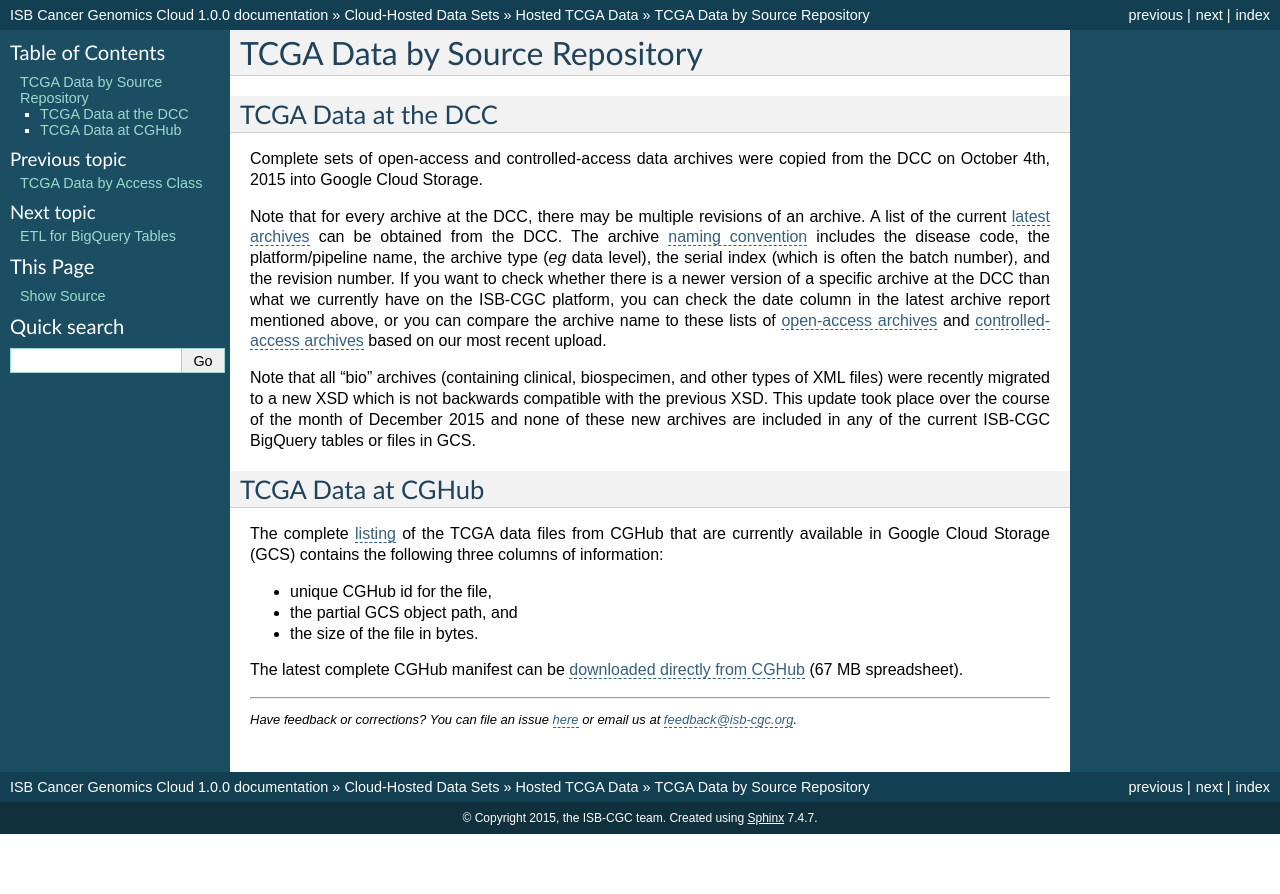
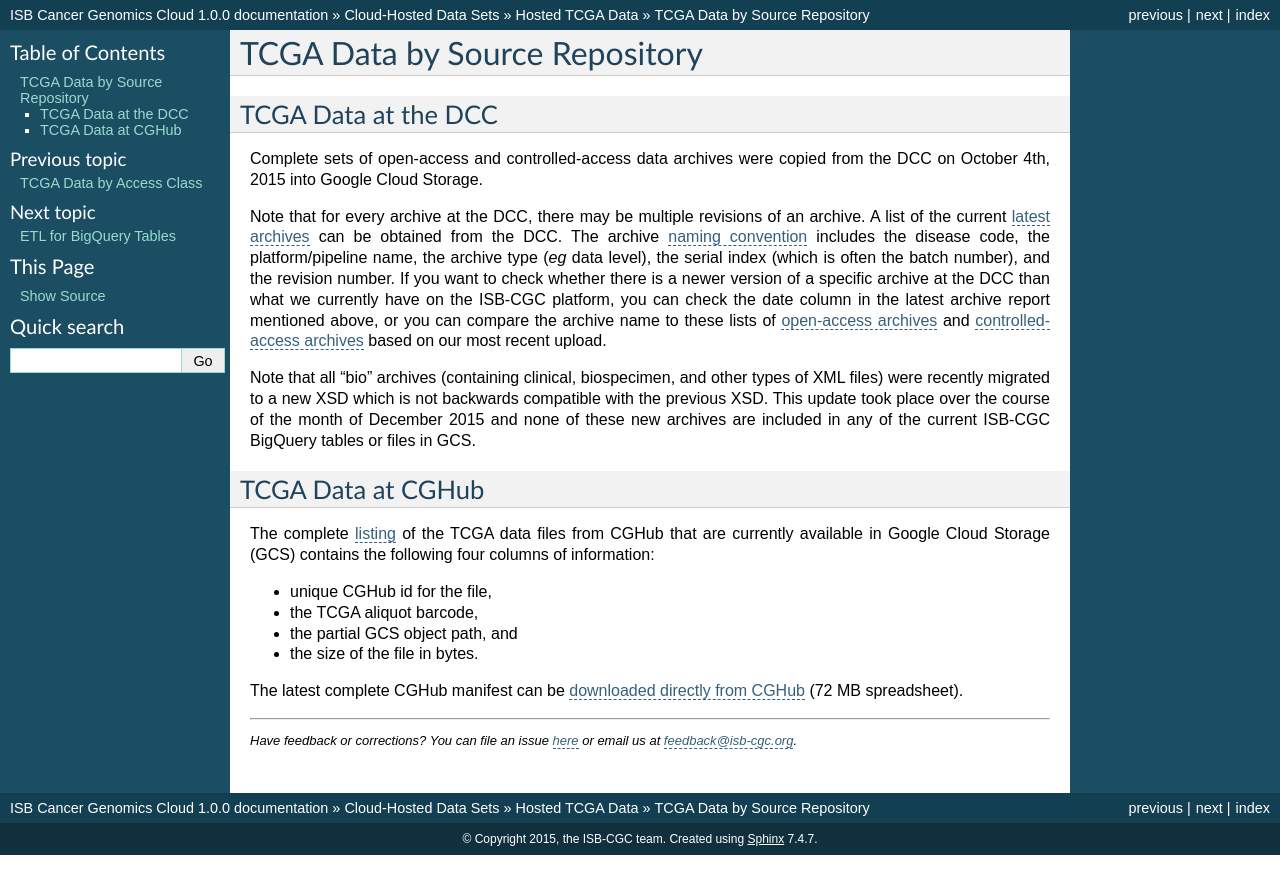
Before and after one commit to isb-cgc/readthedocs, a Sphinx documentation site: the page built from docs/source/sections/data/data2/bySourceRepo.rst, in a window 1280 px wide. Shown: the top 894 px of the page. Built offline with Sphinx 7.4.7, drawn with Linux system fonts in a browser that asks for light colours.

```diff
--- a/docs/source/sections/data/data2/bySourceRepo.rst
+++ b/docs/source/sections/data/data2/bySourceRepo.rst
@@ -30,13 +30,14 @@ TCGA Data at CGHub
 ==================
 
 The complete
-`listing <https://raw.githubusercontent.com/isb-cgc/readthedocs/master/docs/include/GCS_listing.v2.tsv>`_
+`listing <https://raw.githubusercontent.com/isb-cgc/readthedocs/master/docs/include/GCS_listing.v3.tsv>`_
 of the TCGA data files from CGHub that are currently available in Google Cloud Storage (GCS)
-contains the following three columns of information:
+contains the following four columns of information:
 
 * unique CGHub id for the file,
+* the TCGA aliquot barcode,
 * the partial GCS object path, and
 * the size of the file in bytes.
 
 The latest complete CGHub manifest can be
-`downloaded directly from CGHub <https://cghub.ucsc.edu/reports/SUMMARY_STATS/LATEST_MANIFEST.tsv>`_ (67 MB spreadsheet).
+`downloaded directly from CGHub <https://cghub.ucsc.edu/reports/SUMMARY_STATS/LATEST_MANIFEST.tsv>`_ (72 MB spreadsheet).
```
Also changed, not shown: 1 other file.
